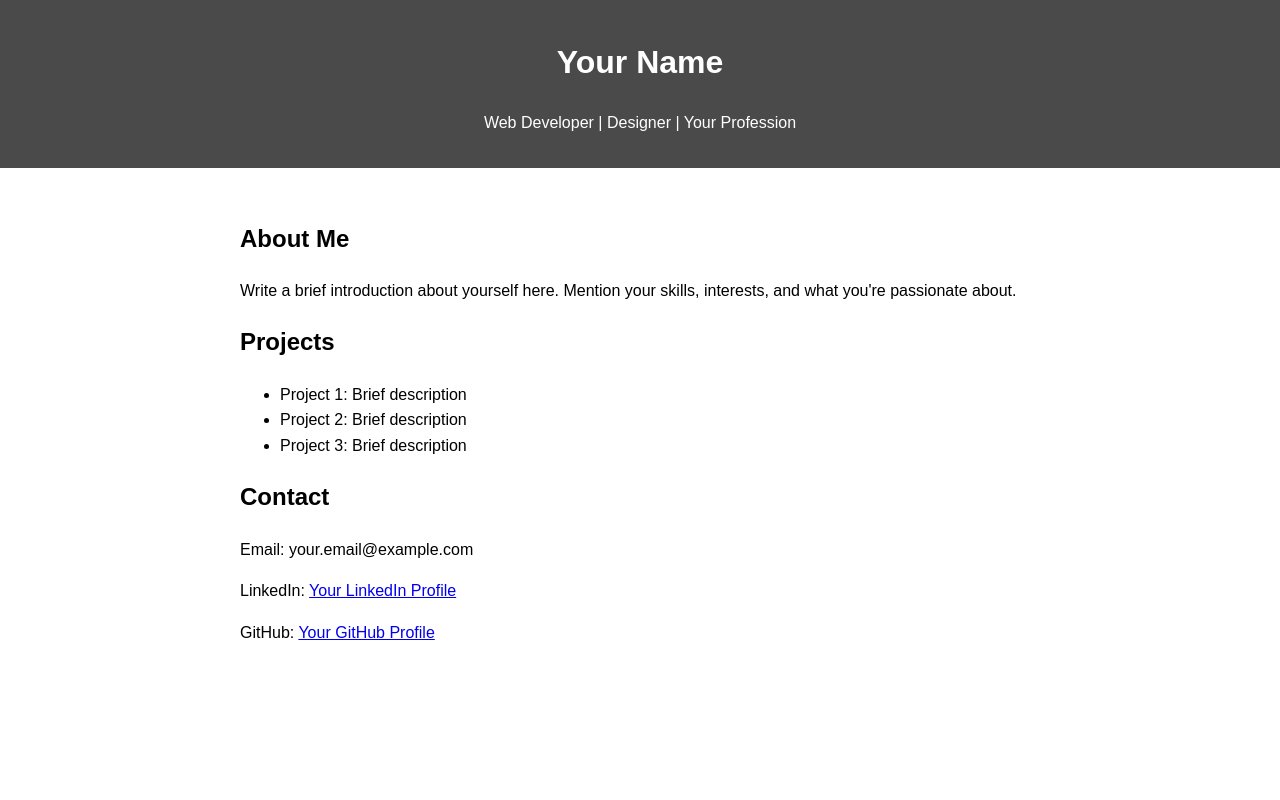
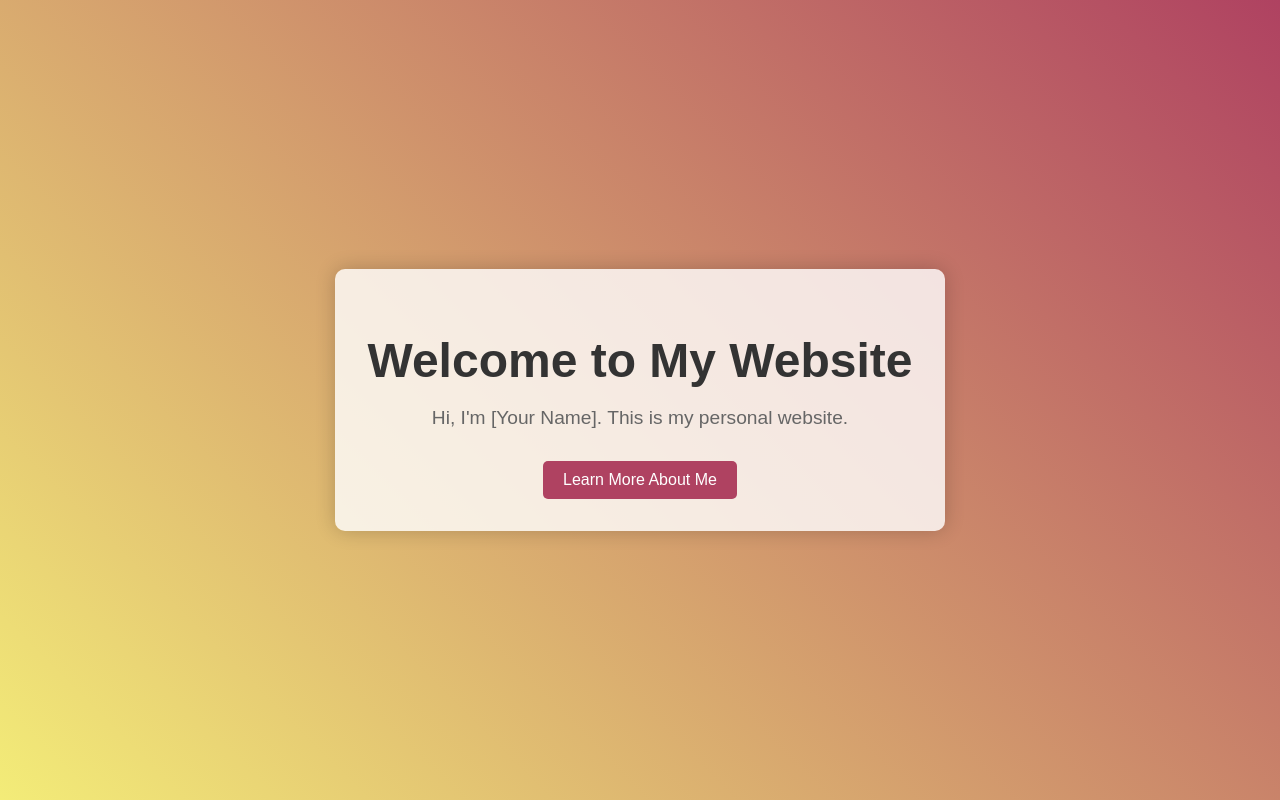
Before and after one commit to MSiang03/ImSiang.github.io, a plain HTML site: page index.html in a window 1280 px wide. Drawn offline with Linux system fonts and the light colour scheme.

Commit message:
Update index.html

```diff
--- a/index.html
+++ b/index.html
@@ -3,51 +3,61 @@
 <head>
     <meta charset="UTF-8">
     <meta name="viewport" content="width=device-width, initial-scale=1.0">
-    <title>Your Name - Personal Website</title>
+    <title>Your Name - Home</title>
     <style>
         body {
             font-family: Arial, sans-serif;
-            line-height: 1.6;
             margin: 0;
             padding: 0;
-        }
-        header {
-            background-color: #4a4a4a;
-            color: #ffffff;
-            text-align: center;
-            padding: 1rem;
-        }
-        main {
-            padding: 2rem;
+            background: linear-gradient(45deg, #f3ec78, #af4261);
+            height: 100vh;
+            display: flex;
+            justify-content: center;
+            align-items: center;
         }
         .container {
-            max-width: 800px;
-            margin: 0 auto;
+            background-color: rgba(255, 255, 255, 0.8);
+            padding: 2rem;
+            border-radius: 10px;
+            text-align: center;
+            box-shadow: 0 0 20px rgba(0, 0, 0, 0.2);
+            animation: fadeIn 1s ease-in;
+        }
+        h1 {
+            color: #333;
+            font-size: 3rem;
+            margin-bottom: 1rem;
+        }
+        p {
+            color: #666;
+            font-size: 1.2rem;
+            margin-bottom: 2rem;
+        }
+        .btn {
+            display: inline-block;
+            padding: 10px 20px;
+            background-color: #af4261;
+            color: white;
+            text-decoration: none;
+            border-radius: 5px;
+            transition: transform 0.3s ease, background-color 0.3s ease;
+        }
+        .btn:hover {
+            transform: scale(1.1);
+            background-color: #f3ec78;
+            color: #333;
+        }
+        @keyframes fadeIn {
+            from { opacity: 0; transform: translateY(-20px); }
+            to { opacity: 1; transform: translateY(0); }
         }
     </style>
 </head>
 <body>
-    <header>
-        <h1>Your Name</h1>
-        <p>Web Developer | Designer | Your Profession</p>
-    </header>
-    <main>
-        <div class="container">
-            <h2>About Me</h2>
-            <p>Write a brief introduction about yourself here. Mention your skills, interests, and what you're passionate about.</p>
-
-            <h2>Projects</h2>
-            <ul>
-                <li>Project 1: Brief description</li>
-                <li>Project 2: Brief description</li>
-                <li>Project 3: Brief description</li>
-            </ul>
-
-            <h2>Contact</h2>
-            <p>Email: your.email@example.com</p>
-            <p>LinkedIn: <a href="https://www.linkedin.com/in/yourprofile">Your LinkedIn Profile</a></p>
-            <p>GitHub: <a href="https://github.com/yourusername">Your GitHub Profile</a></p>
-        </div>
-    </main>
+    <div class="container">
+        <h1>Welcome to My Website</h1>
+        <p>Hi, I'm [Your Name]. This is my personal website.</p>
+        <a href="about.html" class="btn">Learn More About Me</a>
+    </div>
 </body>
 </html>
```
